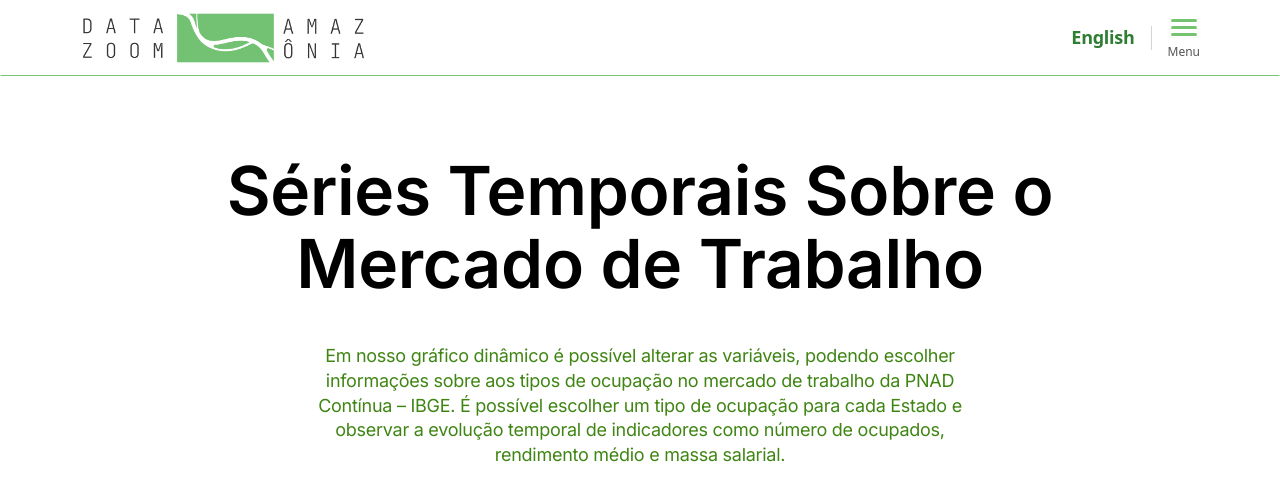
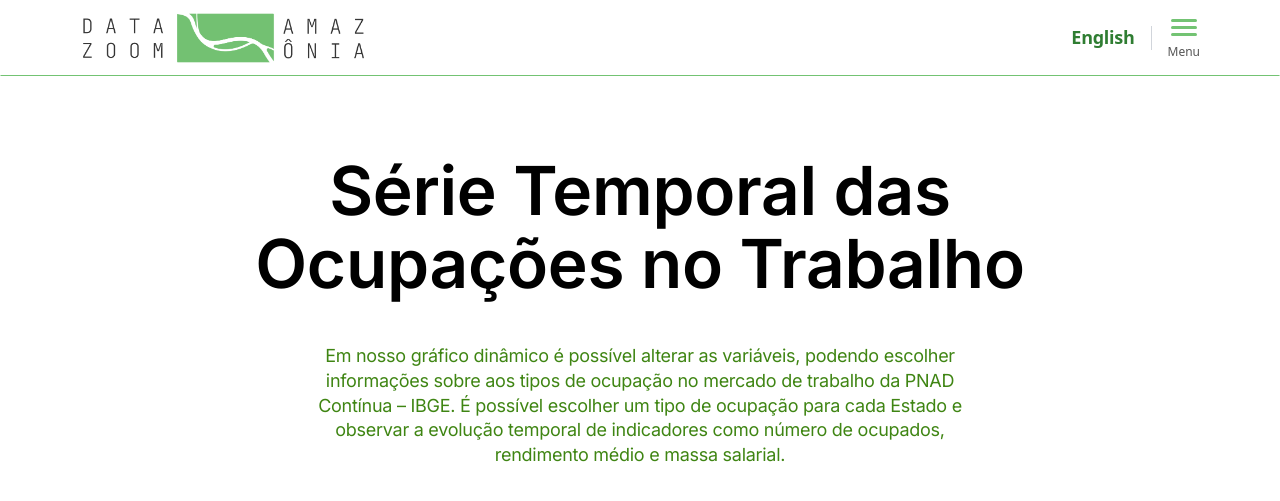
Before and after one commit to datazoompuc/amazonia, a Jekyll site: the page built from pt/viz/serie-temporal-das-ocupacoes-no-trabalho.md, in a window 1280 px wide and 900 px high, cut to the strip 0-518 px from the top of the window. Shown: the top 501 px of the strip. Built offline with Jekyll 4.4.1, drawn with Linux system fonts in a browser that asks for light colours; nearby versions of some CDN libraries.

Commit message:
mudando titulo serie-temporal-das-ocupacoes-no-trabalho.md

```diff
--- a/pt/viz/serie-temporal-das-ocupacoes-no-trabalho.md
+++ b/pt/viz/serie-temporal-das-ocupacoes-no-trabalho.md
@@ -6,7 +6,7 @@
 ---
 <br><br>
 <!-- titulo da viz sem aspas-->
-<h1 class="title-about" style = "margin: 0px 200px;">Séries Temporais Sobre o Mercado de Trabalho</h1>
+<h1 class="title-about" style = "margin: 0px 200px;">Série Temporal das Ocupações no Trabalho</h1>
 <br>
 <!-- instruções sobre o gráfico-->
 <p class="text-center" style="font-size:18px;color:#3f8513; margin:20px 300px;">
```
